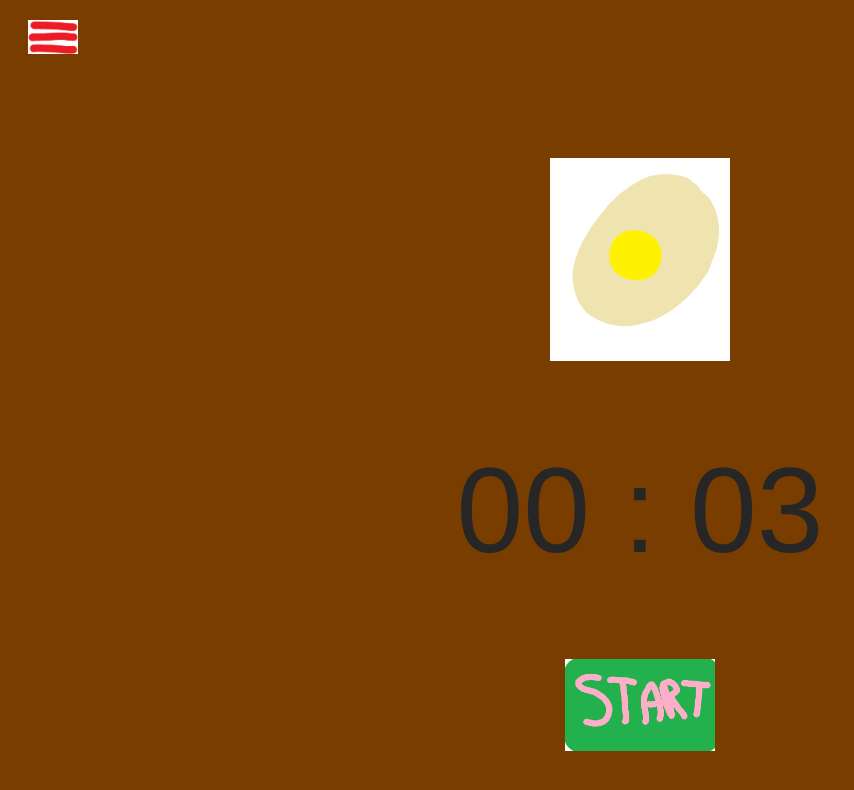
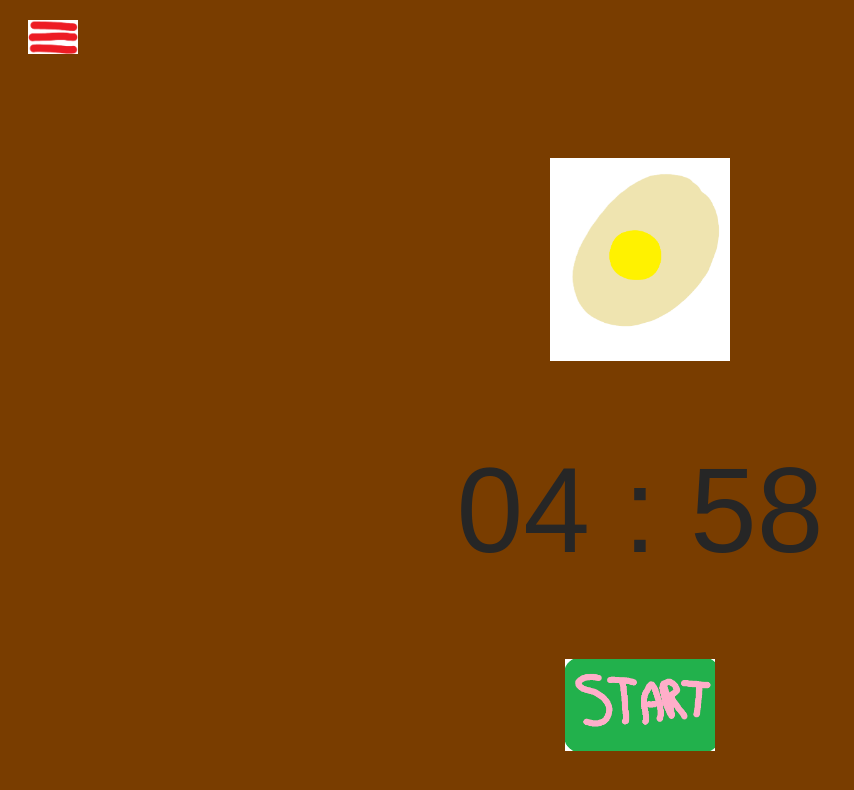
Before and after one commit to dnzndrfr06-gif/Eieruhr, a plain HTML site: page index.html in a window 1280 px wide. Both pictures are taken after a click on the picture 640 px from the left and 704 px from the top of the page. Shown: the whole page, without its empty margins (0-854 px from the left). Drawn offline with Linux system fonts and the light colour scheme.

Commit message:
index.html

```diff
--- a/index.html
+++ b/index.html
@@ -39,7 +39,7 @@
         function startTimer(){
             if (!timerStarted){
             let startTime = new Date().getTime();
-            let fiveMinutes = 1000 * 5;
+            let fiveMinutes = 1000 * 60 * 5;
             let endTimer = startTime + fiveMinutes;
 
             setInterval(function() {
```
